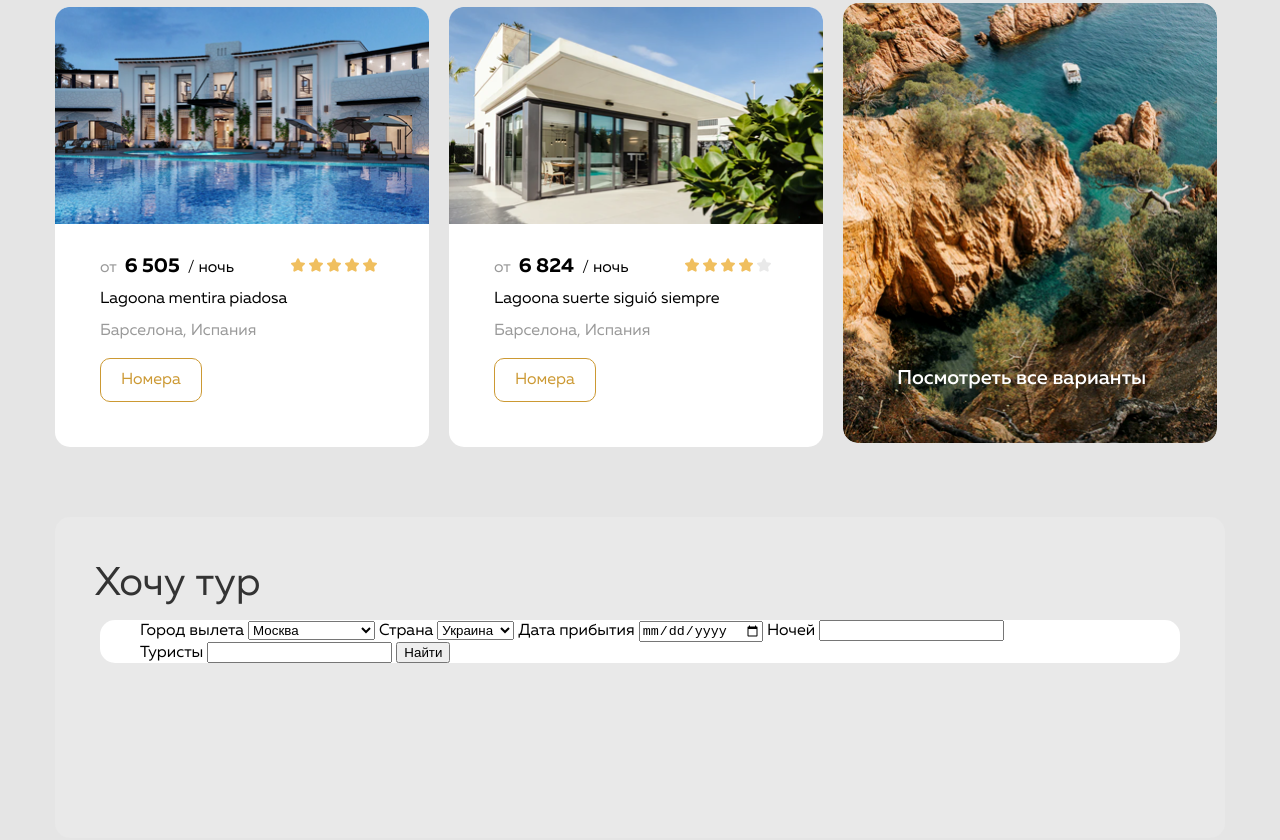
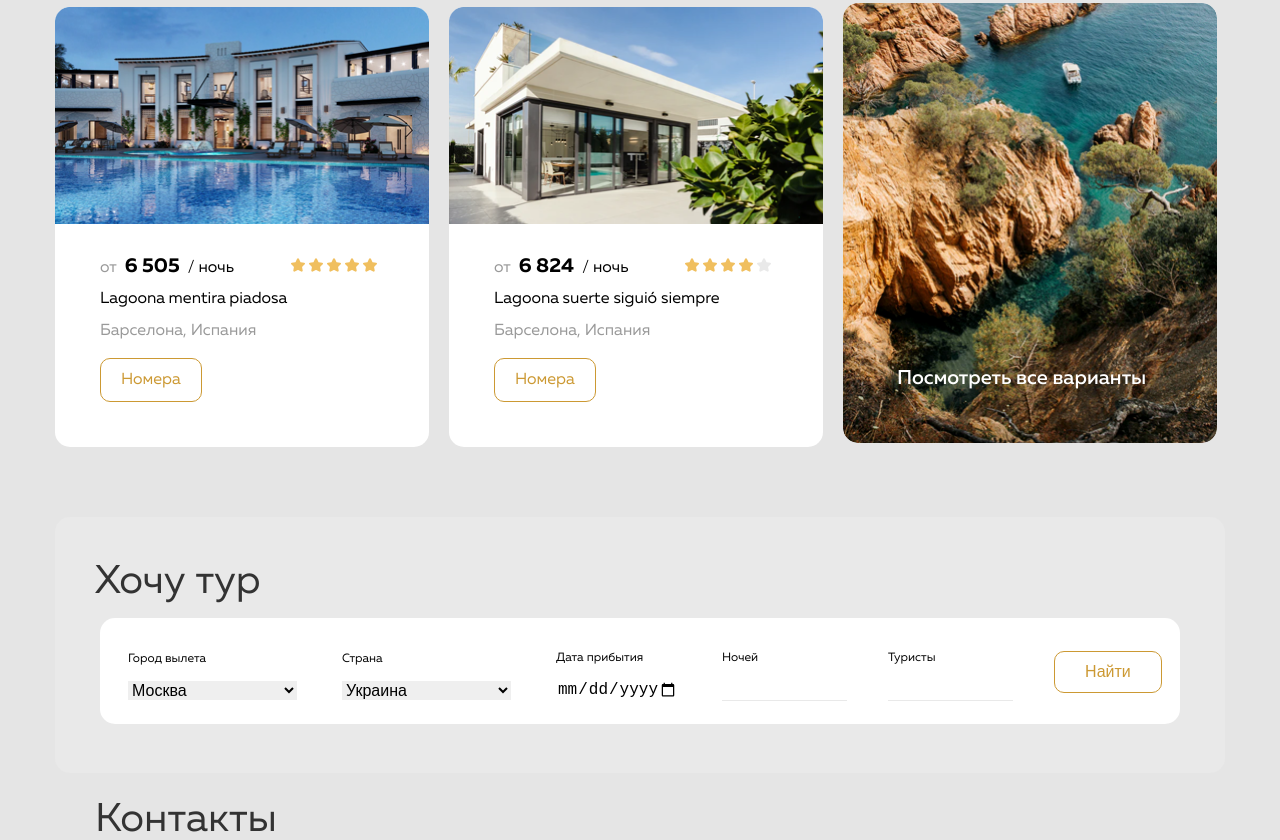
Before and after one commit to dshohov/FRONTEND_HOTEL, a plain HTML site: page index.html in a window 1280 px wide. Shown: the part 3763-4603 px from the top of the page. Drawn offline with Linux system fonts and the light colour scheme.

Commit message:
Want tour

```diff
--- a/css/style.css
+++ b/css/style.css
@@ -8,6 +8,9 @@ body{
 
     margin: 0 auto;
     width: 1170px;
+ }
+ .container ul{
+    padding-left: 0px;
  }
  .header{
     height:54px ;
@@ -482,20 +485,103 @@ color: #000000;
 .want_tour{
     margin-top: 46px;
 
-    padding-top: 20px;
+    padding-top: 45px;
     padding-bottom: 45px;
     padding-right: 45px;
-    height: 256px;
+
+    height: 166px;
 
     background: #E9E9E9;
     border-radius: 15px;
 }
+.want_tour h1{
+    margin-top: 0px;
+}
 .want_tour form{
+    width: 1080px;
+    height: 106px;
     background: #FFFFFF;
     border-radius: 15px;
 
     margin-left: 45px;
+    margin-bottom: 45px;
+}
+.want_tour ul{
+    padding-left: 28px;
 }
 .want_tour li{
+    margin-top: 31px;
     display: inline-block;
+    margin-right: 41px;
+    vertical-align: middle;
 }
+.want_tour li:nth-child(6){
+    margin-right: 0px;
+    width: 108px;
+    height: 42px;
+}
+.want_tour li:nth-child(-n+2){
+    width: 169px;
+    height: 43px;
+}
+.want_tour li:nth-child(n+3):not(:last-child){
+    width: 121px;
+    height: 45px;
+}
+.want_tour label{
+    font-style: normal;
+    font-weight: 400;
+    font-size: 12px;
+    line-height: 12px;
+    /* identical to box height */
+
+
+    color: #000000;
+}
+.want_tour select,input{
+    font-style: normal;
+    font-weight: 400;
+    font-size: 16px;
+    line-height: 16px;
+    /* identical to box height */
+
+    margin-top: 15px;
+
+    color: #000000;
+}
+.want_tour select{
+    border: none;
+    width: 169px;
+}
+.want_tour input{
+    width: 121px;
+    border: none;
+    border-bottom-width: 1px;
+    border-bottom-style: solid;
+    border-bottom-color: #E9E9E9;
+
+}
+.last_input{
+
+    display: inline-block;
+
+
+}
+.last_input input{
+    font-style: normal;
+    font-weight: 400;
+    font-size: 16px;
+    line-height: 16px;
+    /* identical to box height */
+
+    margin-top: 0px;
+    margin-right: 18px;
+    border:1px #CC9933 solid;
+    border-radius: 10px;
+
+    width: 108px;
+    height: 42px;
+
+    background-color: white;
+    color: #CC9933;
+}
--- a/index.html
+++ b/index.html
@@ -308,7 +308,7 @@
         </div>
         <div class="want_tour">
             <h1>Хочу тур</h1>
-            <form action="https://jsonplaceholder.typicode.com/posts">
+            <form method="post" formaction="https://jsonplaceholder.typicode.com/posts">
                 <ul>
                     <li>
                         <label for="city">Город вылета</label>
@@ -321,7 +321,7 @@
                         </select>
                     </li>
                     <li>
-                        <label for="country">Страна</label>
+                        <label for="country">Страна</label><br>
                         <select name="country" id="">
                             <option value="Ukranian">Украина</option>
                             <option value="Spain">Испания</option>
@@ -332,7 +332,7 @@
                     </li>
                     <li>
                         <label for="date">Дата прибытия</label>
-                        <input type="date" id="date" name="date"/>
+                        <input type="date" style="border: none;width: 121px;" id="date" name="date"/>
                     </li>
                     <li>
                         <label for="night">Ночей</label>
@@ -342,12 +342,16 @@
                         <label for="turist">Туристы</label>
                         <input type="number" min="1" name="turist"  list="numbList">
                     </li>
-                    <li>
-                        <input type="submit" value="Найти" formaction="https://jsonplaceholder.typicode.com/posts" formmethod="post">
+                    <li class="last_input" >
+                        <input  type="submit" value="Найти">
                     </li>
                 </ul>
             </form>
         </div>
+        <div class="contacts">
+            <h1>Контакты</h1>
+
+        </div>
     </div>
 </body>
 </html>
```
Also changed, not shown: img/Layer 2 1.png (added).
